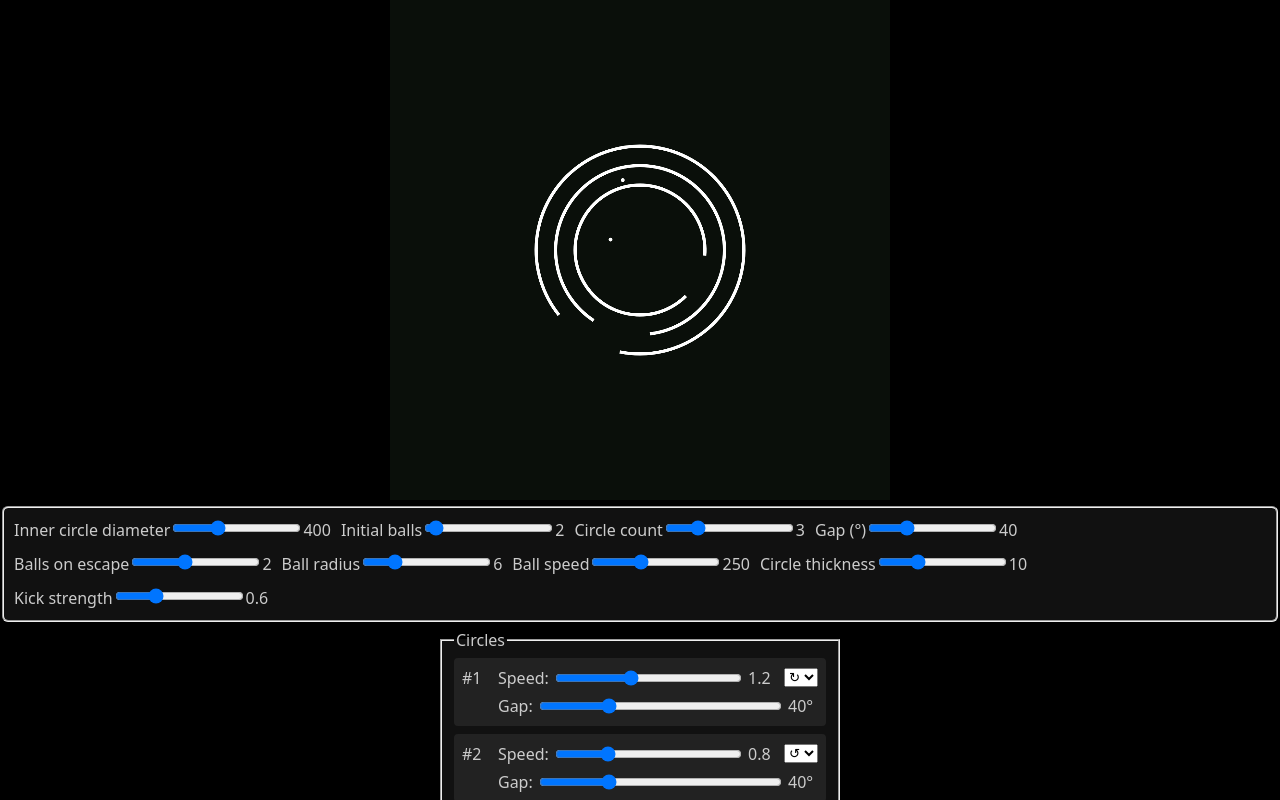
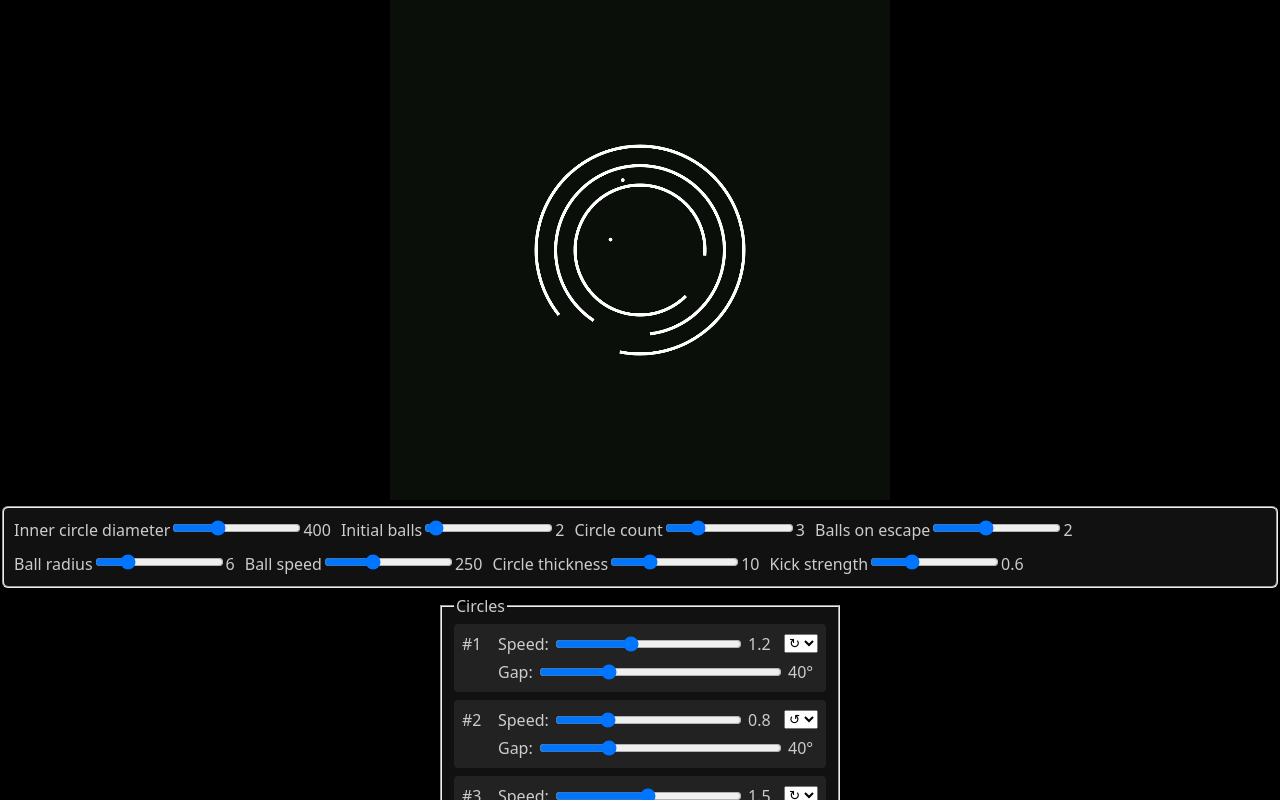
Before and after one commit to idavidka/rotating-multi-arc-game, a React (Vite) app: page / in a window 1280 px wide. Shown: the top 800 px of the page. Built offline with nearby package versions, Linux system fonts and the light colour scheme.

Commit message:
removed gap from main config

```diff
--- a/src/App.tsx
+++ b/src/App.tsx
@@ -451,12 +451,12 @@ export default function App() {
             onChange={(e) => updateConfig("circleCount", parseInt(e.target.value))} />
           <span>{config.circleCount}</span>
         </label>
-        <label>Gap (°)
+        {/* <label>Gap (°)
           <input type="range" min={10} max={120} step={2}
             value={config.gapDegrees}
             onChange={(e) => updateConfig("gapDegrees", parseFloat(e.target.value))} />
           <span>{config.gapDegrees}</span>
-        </label>
+        </label> */}
         <label>Balls on escape
           <input type="range" min={0} max={5} step={1}
             value={config.ballsOnEscape}
```
